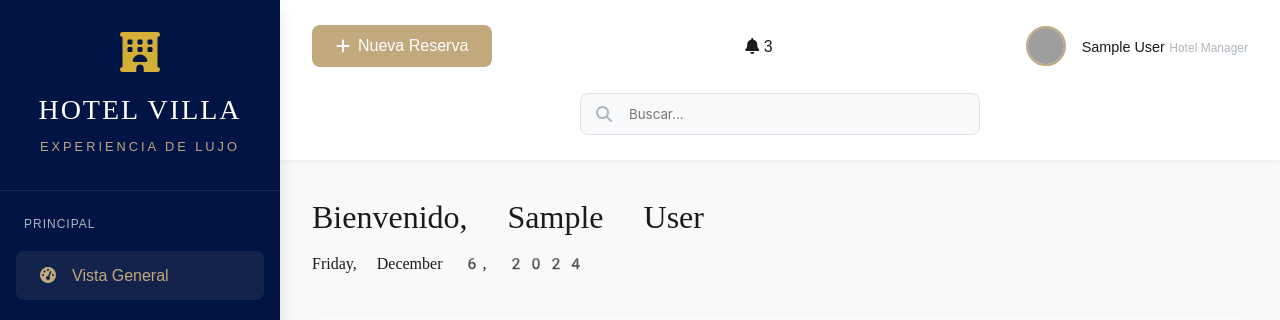
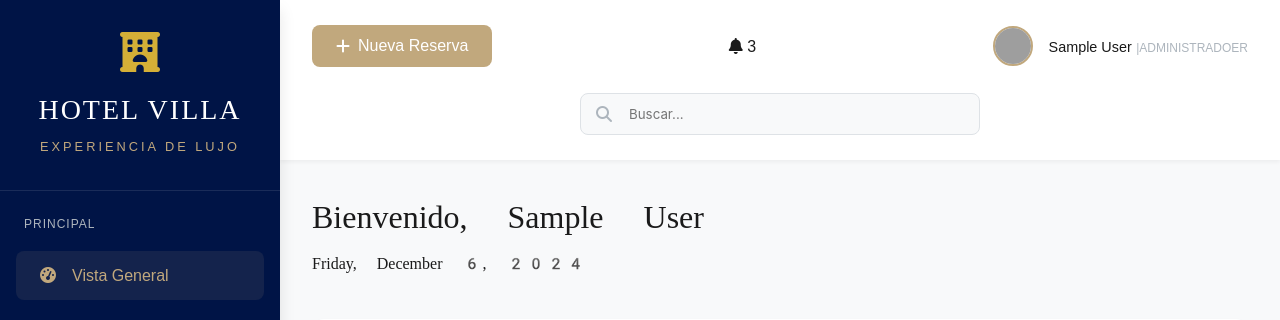
Before and after one commit to yukio-kayaba/admiminstrador_hotel_proyecto, a PHP site: template adm_hotel_sky/view/panel.php in a window 1280 px wide. Shown: the top 320 px of the page. Run offline with PHP 8.4, Linux system fonts and the light colour scheme; the template is opened without the code that fills it, so the values that code supplies are empty; the visitor is signed in with stand-in values (Sample User, id 1); some libraries are stand-ins or nearby versions; grey boxes are pictures that could not be loaded.

Commit message:
Update nav_bar.php

```diff
--- a/adm_hotel_sky/view/layouts/nav_bar.php
+++ b/adm_hotel_sky/view/layouts/nav_bar.php
@@ -19,10 +19,10 @@
         </div>
 
         <div class="user-profile">
-            <img src="  https://imgs.search.brave.com/dR4fAJSp-ZGtGMQBLZk_rDtJEEXcxtGRuNo-LJatKPc/rs:fit:860:0:0:0/g:ce/aHR0cHM6Ly9jZG4u/Y2FuYWwyNi5jb20v/bWVkaWEvaW1hZ2Uv/MjAyNC8wNS8yNy82/MDUxODkuanBnP3M9/MSZhPTQwMTQ5Mw" alt="Admin">
+            <img src=" https://cdn-icons-png.flaticon.com/512/3135/3135768.png" alt="Admin">
             <div class="user-info">
                 <span class="name"><?php echo $_SESSION['nombre']; ?></span>
-                <span class="role">Hotel Manager</span>
+                <span class="role">|ADMINISTRADOER</span>
             </div>
         </div>
     </div>
```
